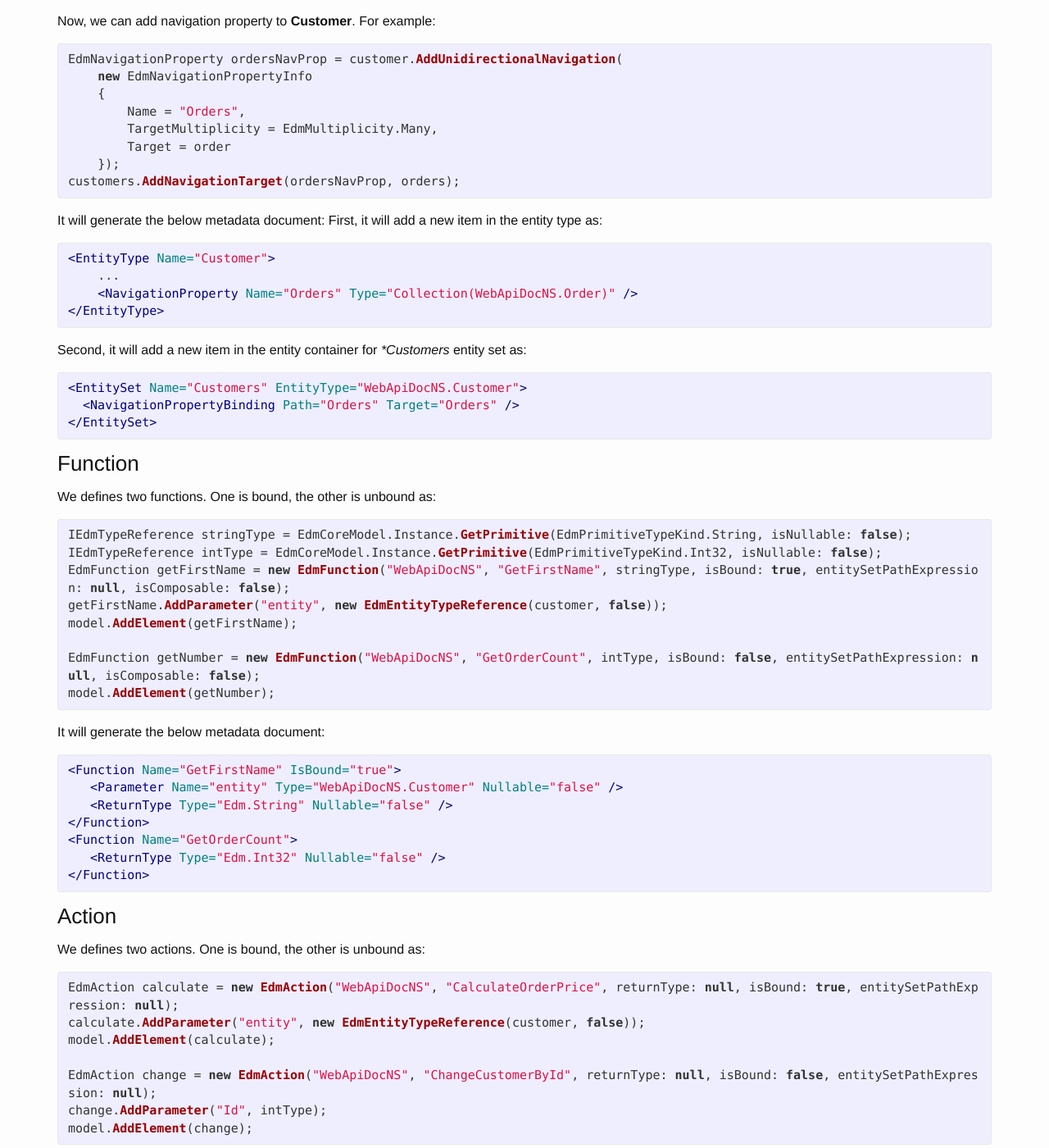
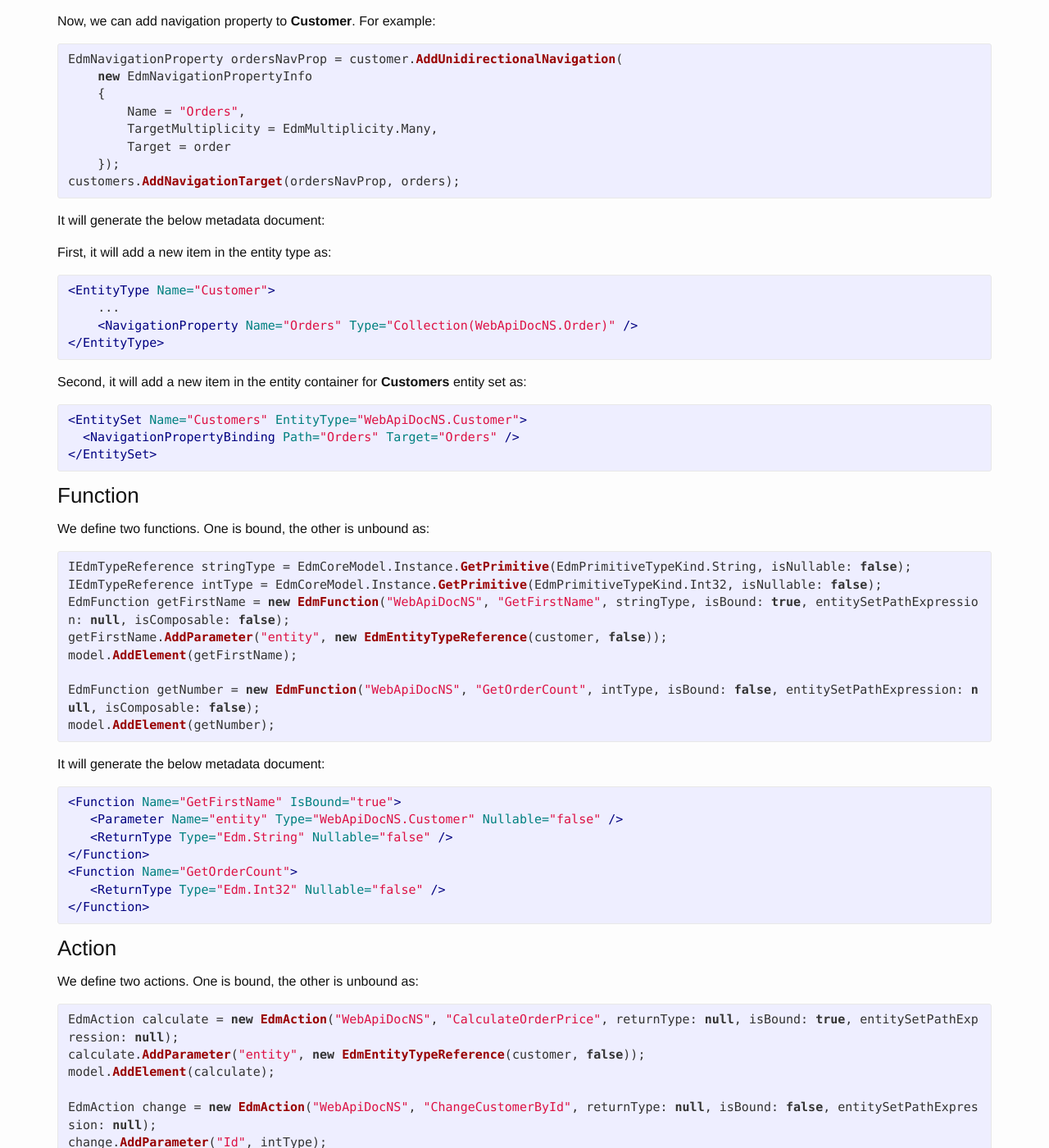
Before and after one commit to xuzhg/Document, a Jekyll site: the page built from _posts/2015-04-17-02-02-model-builder-untyped.md, in a window 1280 px wide and 1400 px high, scrolled down 3694 px. Shown: the whole window at 82% size. Built offline with Jekyll 4.4.1, drawn with Linux system fonts in a browser that asks for light colours; nearby versions of some CDN libraries.

Commit message:
Update 2015-04-17-02-02-model-builder-untyped.md

```diff
--- a/_posts/2015-04-17-02-02-model-builder-untyped.md
+++ b/_posts/2015-04-17-02-02-model-builder-untyped.md
@@ -198,6 +198,7 @@ customers.AddNavigationTarget(ordersNavProp, orders);
 {% endhighlight %}
 
 It will generate the below metadata document:
+
 First, it will add a new item in the entity type as:
 {% highlight xml %}
 <EntityType Name="Customer">
@@ -205,7 +206,7 @@ First, it will add a new item in the entity type as:
     <NavigationProperty Name="Orders" Type="Collection(WebApiDocNS.Order)" />
 </EntityType>
 {% endhighlight %}
-Second, it will add a new item in the entity container for **Customers* entity set as:
+Second, it will add a new item in the entity container for **Customers** entity set as:
 {% highlight xml %}
 <EntitySet Name="Customers" EntityType="WebApiDocNS.Customer">
   <NavigationPropertyBinding Path="Orders" Target="Orders" />
@@ -214,7 +215,7 @@ Second, it will add a new item in the entity container for **Customers* entity s
 
 ### Function
 
-We defines two functions. One is bound, the other is unbound as:
+We define two functions. One is bound, the other is unbound as:
 {% highlight csharp %}
 IEdmTypeReference stringType = EdmCoreModel.Instance.GetPrimitive(EdmPrimitiveTypeKind.String, isNullable: false);
 IEdmTypeReference intType = EdmCoreModel.Instance.GetPrimitive(EdmPrimitiveTypeKind.Int32, isNullable: false);
@@ -239,7 +240,7 @@ It will generate the below metadata document:
 
 ### Action
 
-We defines two actions. One is bound, the other is unbound as:
+We define two actions. One is bound, the other is unbound as:
 {% highlight csharp %}
 EdmAction calculate = new EdmAction("WebApiDocNS", "CalculateOrderPrice", returnType: null, isBound: true, entitySetPathExpression: null);
 calculate.AddParameter("entity", new EdmEntityTypeReference(customer, false));
```
